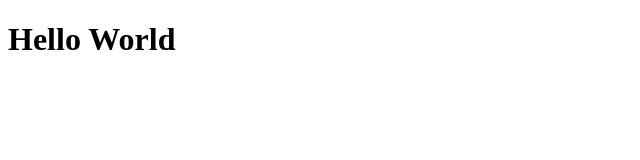
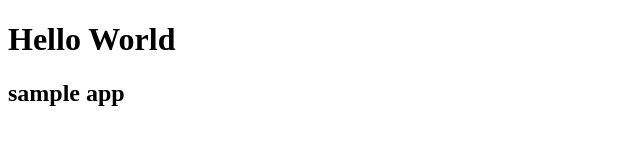
Before and after one commit to Jayson-Tagala/consoleLog, a plain HTML site: page index.html in a window 1280 px wide. Shown: the whole page, without its empty margins (0-640 px from the left). Drawn offline with Linux system fonts and the light colour scheme.

Commit message:
second commit

```diff
--- a/index.html
+++ b/index.html
@@ -8,5 +8,6 @@
 </head>
 <body>
     <h1>Hello World</h1>
+    <h2>sample app</h2>
 </body>
 </html>
```
